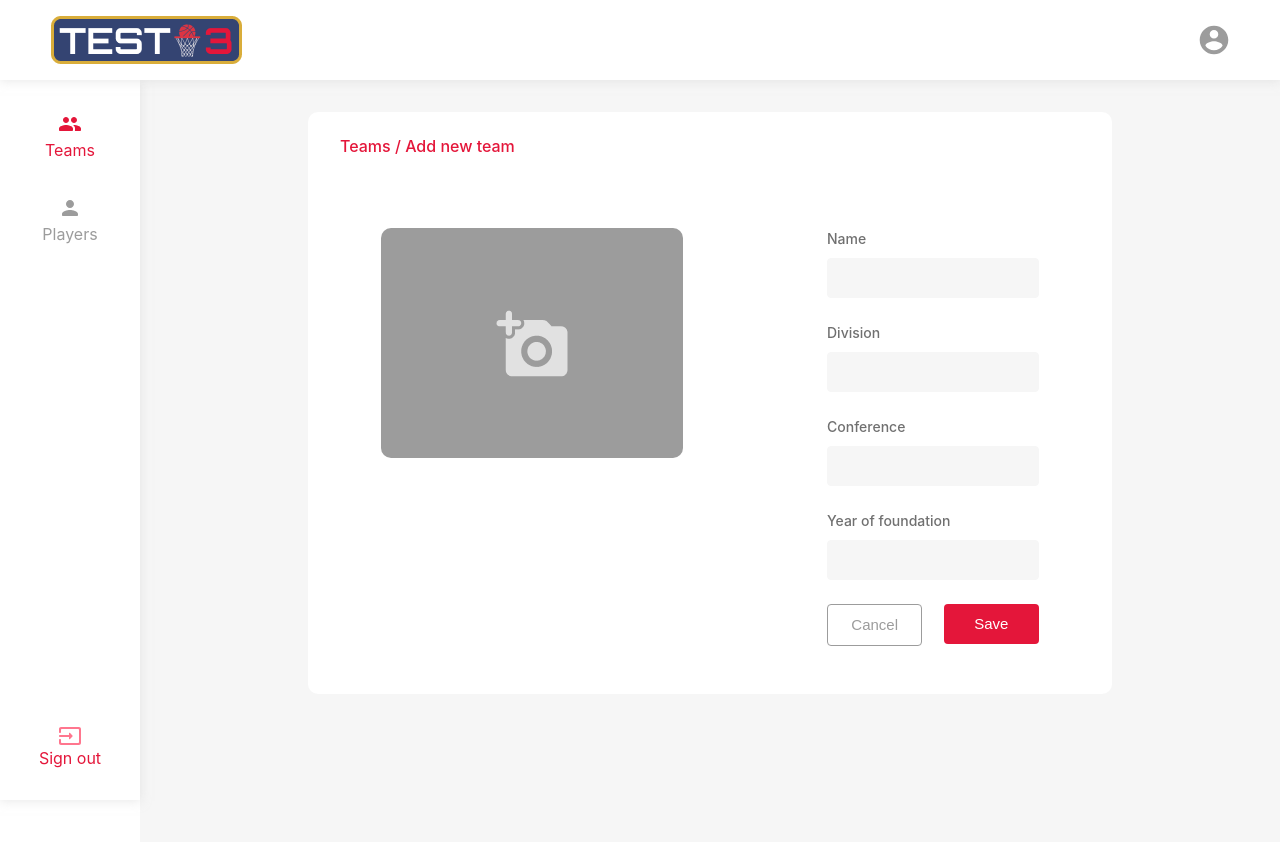
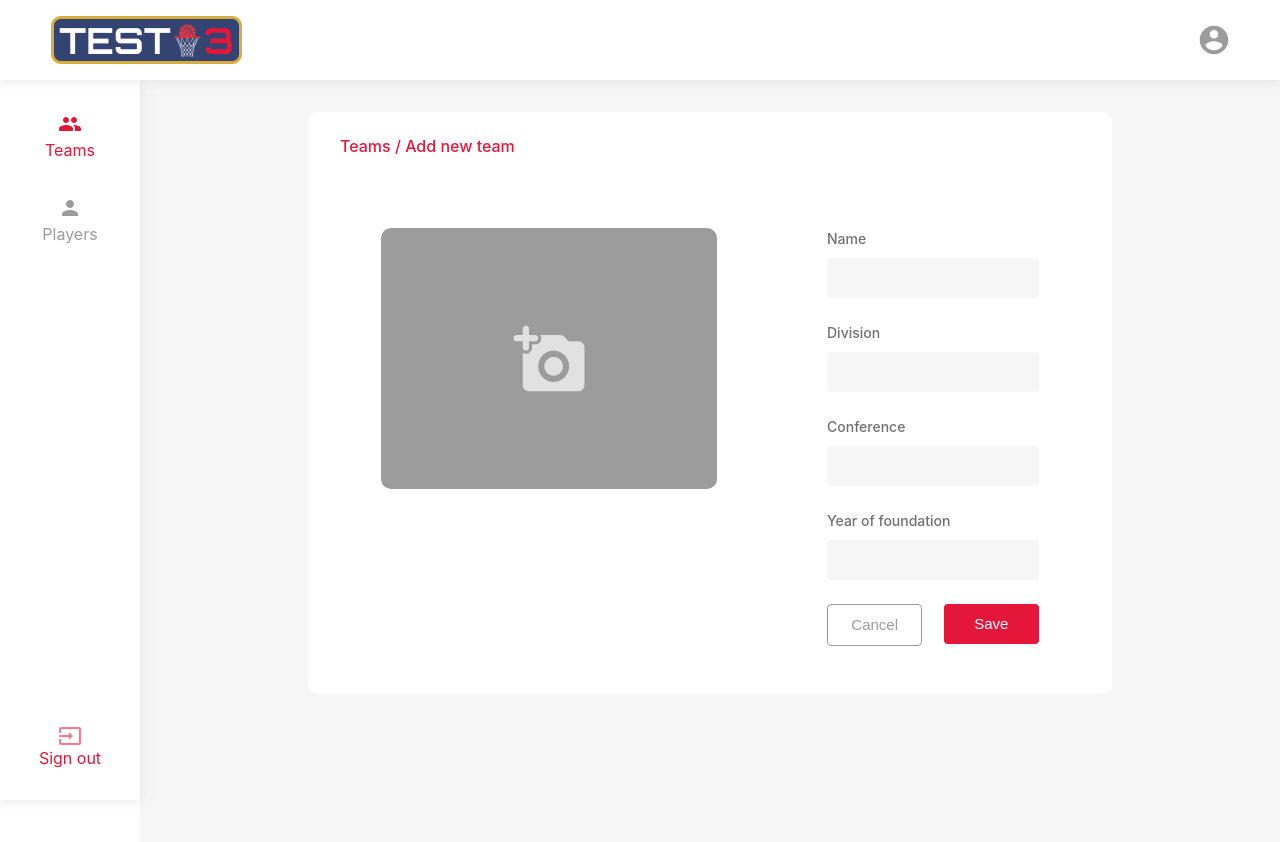
Before and after one commit to valeriagodfrey/dex-test-basketball, a React (Create React App) app: page /teams/add in a window 1280 px wide. Shown: the top 842 px of the page. Built offline with nearby package versions, Linux system fonts and the light colour scheme; sample sign-in values are in the browser's storage.

Commit message:
fix images validation

```diff
--- a/src/api/baseRequest.ts
+++ b/src/api/baseRequest.ts
@@ -46,11 +46,7 @@ export const baseRequest = async <Params extends StringifiableRecord, Response>(
     } else {
       if (res.status === 401 || res.status === 403) {
         localStorage.removeItem("token");
-        toast.error(
-          res.status === 401
-            ? "User with the specified username / password was not found."
-            : "Forbidden",
-        );
+        toast.error(res.status === 401 ? "Unauthorized" : "Forbidden");
         throw new Error("Unauthorized");
       } else if (res.status === 409) {
         toast.error(res.statusText);
--- a/src/ui/dropzone/Dropzone.tsx
+++ b/src/ui/dropzone/Dropzone.tsx
@@ -1,16 +1,20 @@
 import React, { useCallback, useEffect, useState } from "react";
 import { useDropzone } from "react-dropzone";
+import { toast } from "react-toastify";
 import styled, { css } from "styled-components";
 
 import addImage from "../../assets/images/addImage.png";
 import { media } from "../../assets/theme/media";
+import { CustomError } from "../error/CustomError";
 
 interface IProps {
   onChange?: (file: string) => void;
   defaultValue?: string;
+  error?: string;
 }
-export const MyDropzone = ({ onChange, defaultValue }: IProps) => {
+export const MyDropzone = ({ onChange, defaultValue, error }: IProps) => {
   const [file, setFile] = useState<string | null>(defaultValue || null);
+
   useEffect(() => {
     setFile(defaultValue || null);
   }, [defaultValue]);
@@ -25,6 +29,7 @@ export const MyDropzone = ({ onChange, defaultValue }: IProps) => {
           const result = fr.result as string;
           setFile(result);
           onChange?.(files[0]);
+          toast.success("Image was uploaded!");
         };
         fr.readAsDataURL(files[0]);
       }
@@ -40,6 +45,7 @@ export const MyDropzone = ({ onChange, defaultValue }: IProps) => {
         {!file && <EmptyImage src={addImage} alt="add_image" />}
         {file && <Image src={file} />}
       </ImageContainer>
+      <CustomError>{error}</CustomError>
     </AddImage>
   );
 };
@@ -54,9 +60,8 @@ const ImageContainer = styled.div<{ isDragActive?: boolean }>`
     width: 100%;
   }
   ${media.largeDesktop} {
-    max-height: 230px;
-    width: 90%;
-    height: auto;
+    width: 100%;
+    height: 261px;
   }
   cursor: pointer;
   background-color: ${({ theme }) => theme.colors.lightGrey};
@@ -71,6 +76,8 @@ const ImageContainer = styled.div<{ isDragActive?: boolean }>`
 const AddImage = styled.div`
   display: flex;
   justify-self: center;
+  flex-direction: column;
+
   ${media.desktop} {
     justify-self: stretch;
   }
--- a/src/ui/form/PlayersForm.tsx
+++ b/src/ui/form/PlayersForm.tsx
@@ -100,7 +100,18 @@ export const PlayersForm = ({ data, isEdit }: IProps) => {
         <Breadcrumbs data={paths} />
       </FormHeader>
       <Form onSubmit={handleSubmit(onSubmit)}>
-        <MyDropzone onChange={onChangeImage} defaultValue={data?.avatarUrl} />
+        <Controller
+          name="avatarUrl"
+          control={control}
+          rules={{ required: true }}
+          render={(props) => (
+            <MyDropzone
+              onChange={onChangeImage}
+              defaultValue={props.field.value}
+              error={errors.avatarUrl?.type === "required" ? "Please, drop any image." : ""}
+            />
+          )}
+        />
         <Information>
           <Container>
             <Input
--- a/src/ui/form/TeamsForm.tsx
+++ b/src/ui/form/TeamsForm.tsx
@@ -1,5 +1,5 @@
 import { useCallback, useEffect } from "react";
-import { useForm } from "react-hook-form";
+import { Controller, useForm } from "react-hook-form";
 import { useDispatch } from "react-redux";
 import { useLocation, useNavigate } from "react-router-dom";
 import styled from "styled-components";
@@ -35,6 +35,7 @@ export const TeamsForm = ({ data, isEdit }: IProps) => {
     formState: { errors },
     handleSubmit,
     reset,
+    control,
     setValue,
   } = useForm<FormProps>();
 
@@ -43,6 +44,19 @@ export const TeamsForm = ({ data, isEdit }: IProps) => {
   }, [data, reset]);
 
   const action = isEdit ? updateTeams : addTeams;
+  const onChangeImage = useCallback(
+    (file) => {
+      dispatch(
+        saveImage({
+          file,
+          onSuccess: (imageUrl) => {
+            setValue("imageUrl", imageUrl);
+          },
+        }),
+      );
+    },
+    [dispatch, setValue],
+  );
 
   const onSubmit = (params: FormProps) =>
     dispatch(
@@ -53,12 +67,7 @@ export const TeamsForm = ({ data, isEdit }: IProps) => {
         },
       }),
     );
-  const onChangeImage = useCallback(
-    (file) => {
-      dispatch(saveImage({ file, onSuccess: (imageUrl) => setValue("imageUrl", imageUrl) }));
-    },
-    [dispatch, setValue],
-  );
+
   const location = useLocation();
   const paths = [
     { path: "/teams", name: "Teams" },
@@ -70,7 +79,18 @@ export const TeamsForm = ({ data, isEdit }: IProps) => {
         <Breadcrumbs data={paths} />
       </FormHeader>
       <Form onSubmit={handleSubmit(onSubmit)}>
-        <MyDropzone onChange={onChangeImage} defaultValue={data?.imageUrl} />
+        <Controller
+          name="imageUrl"
+          control={control}
+          rules={{ required: true }}
+          render={(props) => (
+            <MyDropzone
+              onChange={onChangeImage}
+              defaultValue={props.field.value}
+              error={errors.imageUrl?.type === "required" ? "Please, drop any image." : ""}
+            />
+          )}
+        />
         <Information>
           <Container>
             <Input
```
